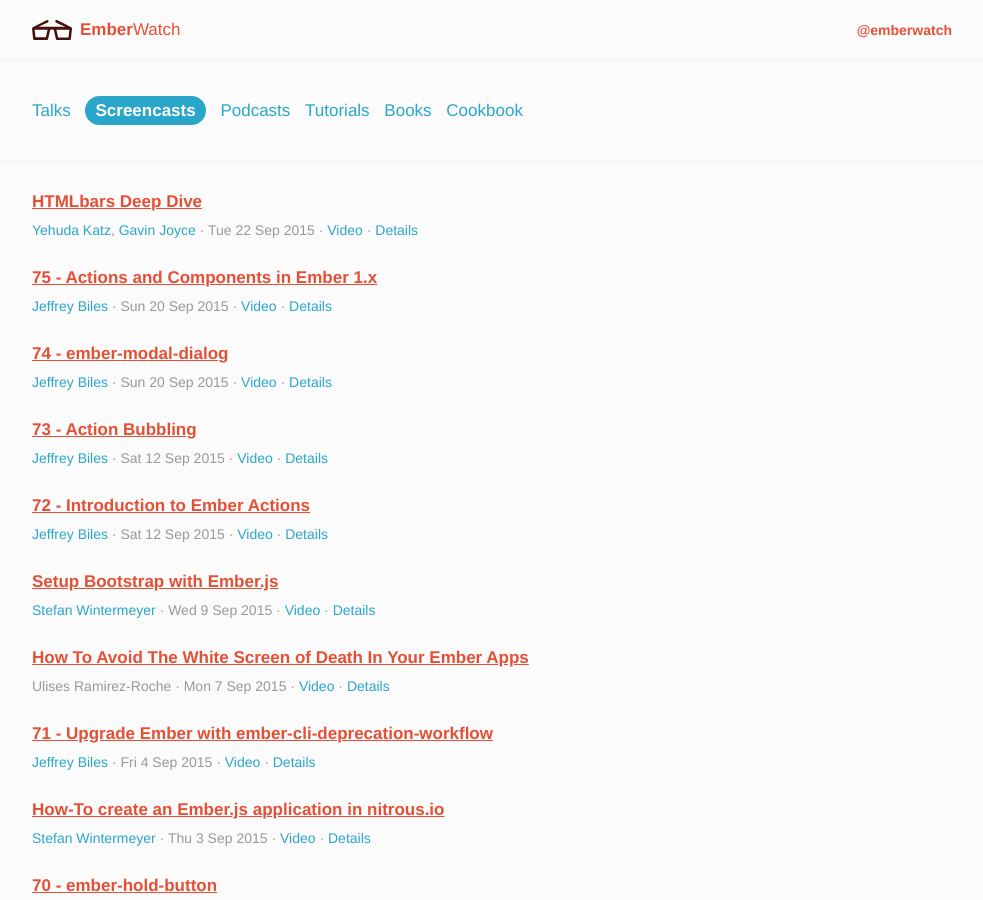
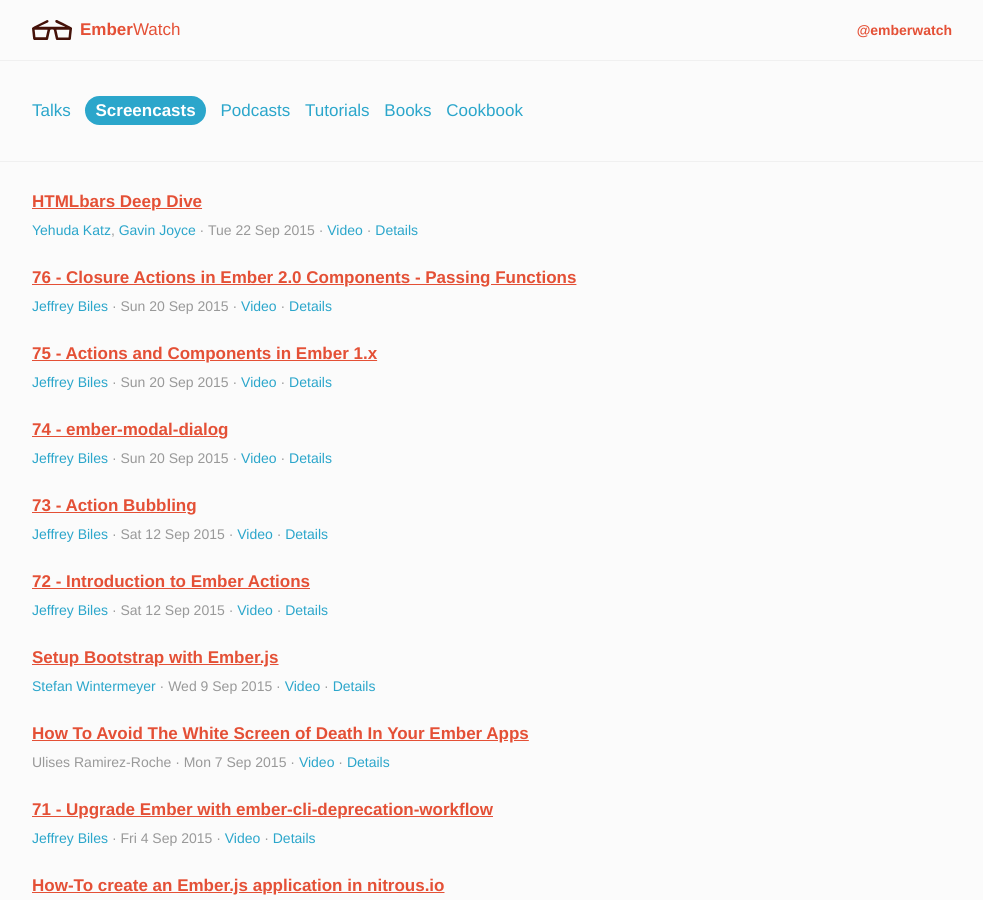
Before and after one commit to emberwatch/emberwatch, a Jekyll site: the page built from screencasts.html, in a window 1280 px wide and 900 px high. Shown: the whole window, without its empty margins (148-1131 px from the left). Built offline with Jekyll 4.4.1, drawn with Linux system fonts in a browser that asks for light colours; Markdown is read by kramdown in place of the engine named in the settings; comment, search, counter and statistics services are not loaded.

Commit message:
[Screencast] Closure Actions in Ember 2.0 Components - Passing Functions

```diff
--- a/_data/screencasts.yml
+++ b/_data/screencasts.yml
@@ -7,6 +7,14 @@
   videos:
   - https://www.youtube.com/watch?v=DrFXw0QGDLM
   url: https://www.youtube.com/watch?v=DrFXw0QGDLM
+- title: 76 - Closure Actions in Ember 2.0 Components - Passing Functions
+  author_ids:
+  - 58
+  date: 2015-09-20
+  url: https://www.emberscreencasts.com/posts/76-closure-actions-in-ember-20-components-passing-functions
+  videos:
+  - https://www.emberscreencasts.com/posts/76-closure-actions-in-ember-20-components-passing-functions
+  series: EmberScreencasts
 - title: 75 - Actions and Components in Ember 1.x
   author_ids:
   - 58
```
